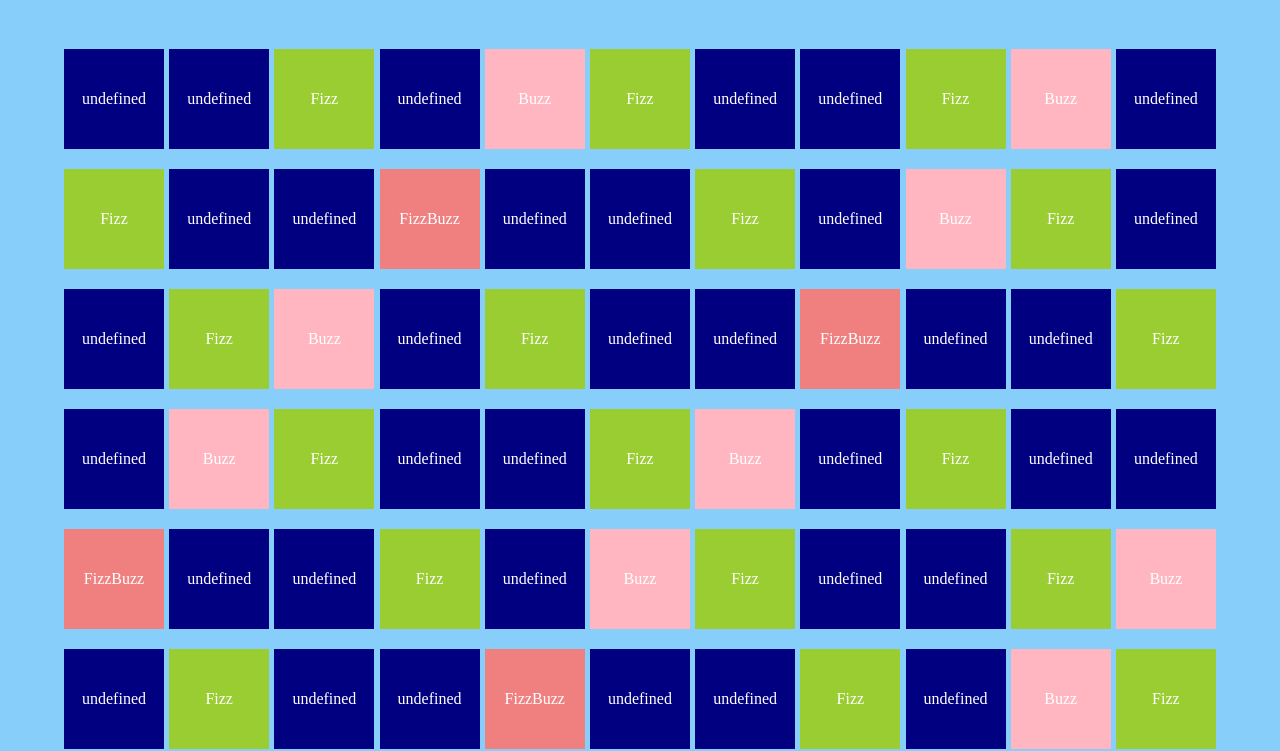
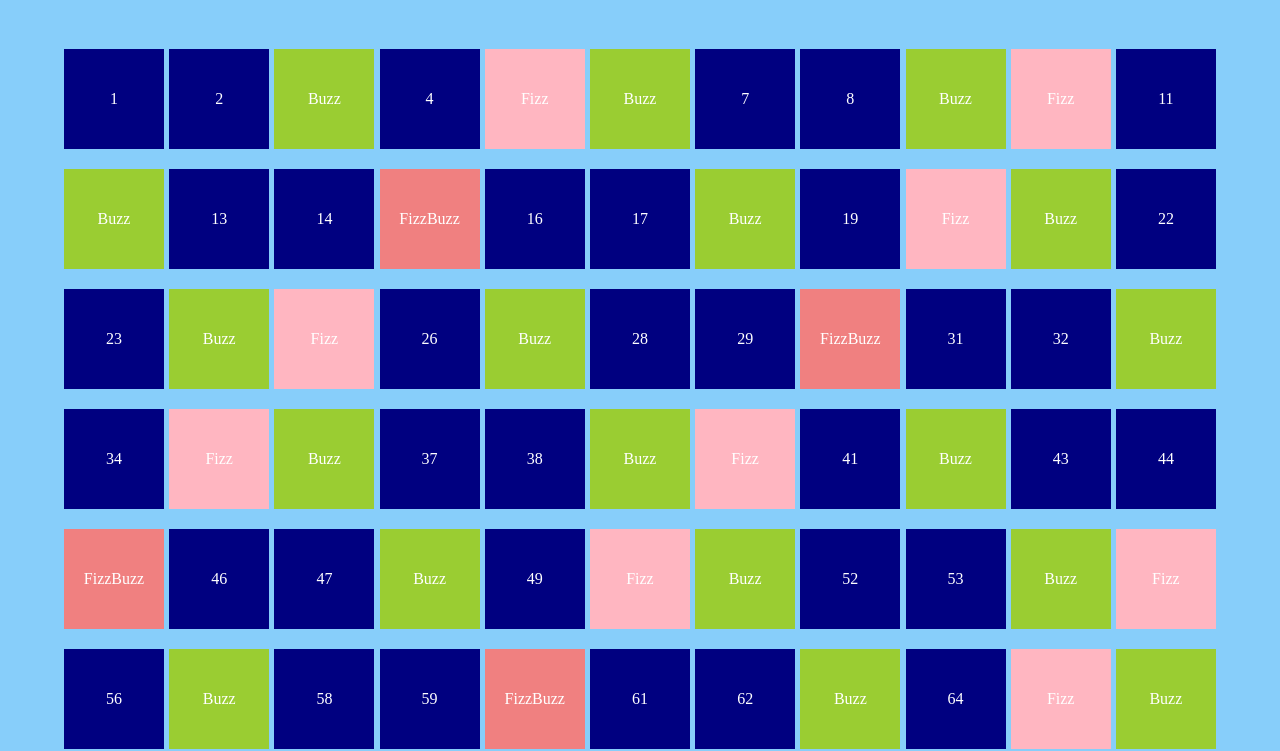
Before and after one commit to danielemantovani/js-fizzbuzz, a plain HTML site: page index.html in a window 1280 px wide. Shown: the part 88-839 px from the top of the page. Drawn offline with Linux system fonts and the light colour scheme.

Commit message:
fix: numeri divisibili per 3 e 5

```diff
--- a/css/style.css
+++ b/css/style.css
@@ -43,6 +43,6 @@ h1{
     background-color: lightpink;
 }
 
-.divisible15{
+.divisible35{
     background-color: lightcoral;
 }
--- a/js/script.js
+++ b/js/script.js
@@ -10,19 +10,20 @@ for (let i = 1; i <= 100; i++) {
     let bgClass;
     let wordChange;
 
-    if (i % 15 === 0) {
-        bgClass = "divisible15";
+    if  ((i % 3 === 0) && (i % 5=== 0)) {
+        bgClass = "divisible35";
+        wordChange = "FizzBuzz";
         console.log("FizzBuzz");
-        wordChange = "FizzBuzz"
+    } else if (i % 3 === 0) {
+        bgClass = "divisible3";
+        wordChange = "Buzz";
+        console.log("Buzz");
     } else if (i % 5 === 0) {
         bgClass = "divisible5";
-        wordChange = "Buzz"
-    } else if (i % 3 === 0) {
-        bgClass = "divisible3";
-        wordChange = "Fizz"
+        wordChange = "Fizz";
+        console.log("Fizz");
     } else {
-        bgClass;
-        i;
+        wordChange = i
     }
 
 
@@ -31,12 +32,11 @@ for (let i = 1; i <= 100; i++) {
     // rowElem.innerHTML += boxElem
 
     const boxElem = document.createElement("div"); // object
-    boxElem.innerHTML = i;
-    boxElem.innerHTML = wordChange
+    boxElem.innerHTML = wordChange;
     boxElem.classList.add("box");
     boxElem.classList.add(bgClass);
     console.log(boxElem);
 
-    // stampa dell'elemento in pagina
+    // per inserire l'elemento nell'elemento genitore in pagina
     rowElem.append(boxElem);
 }
```
